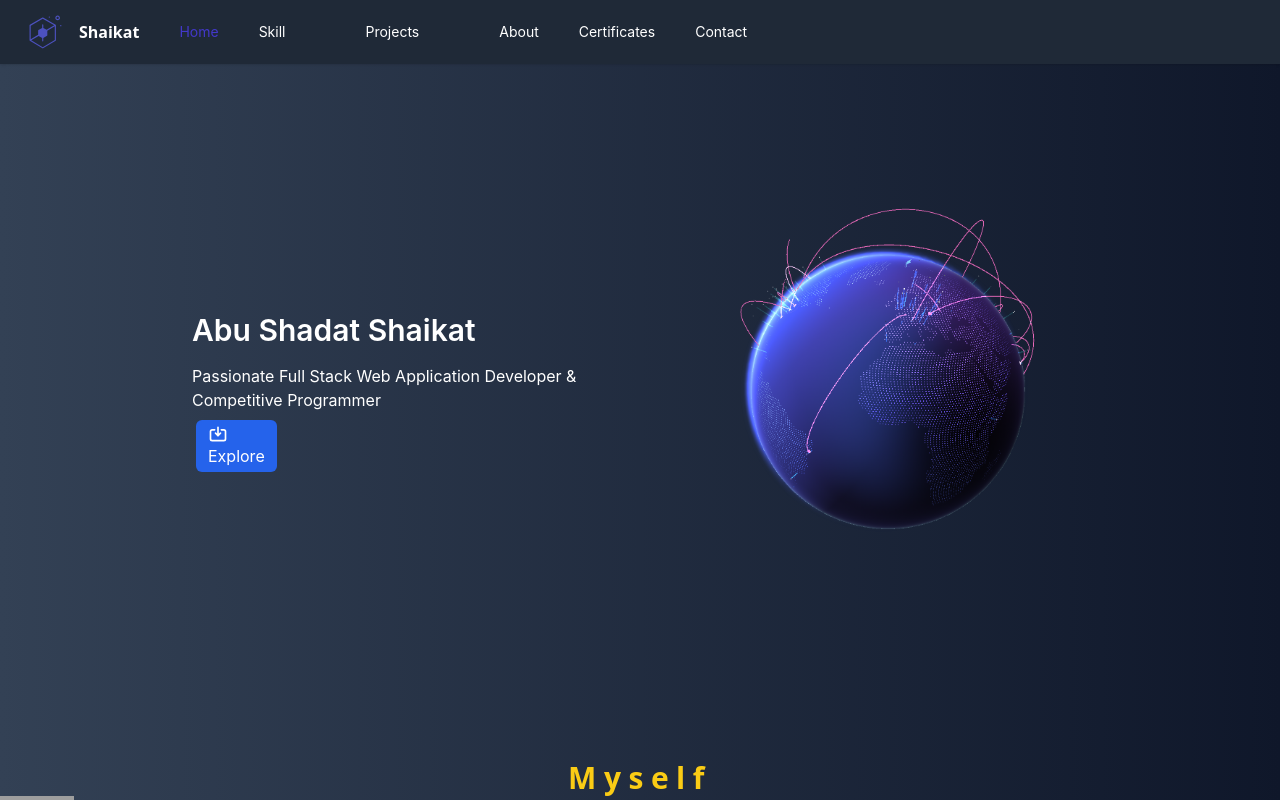
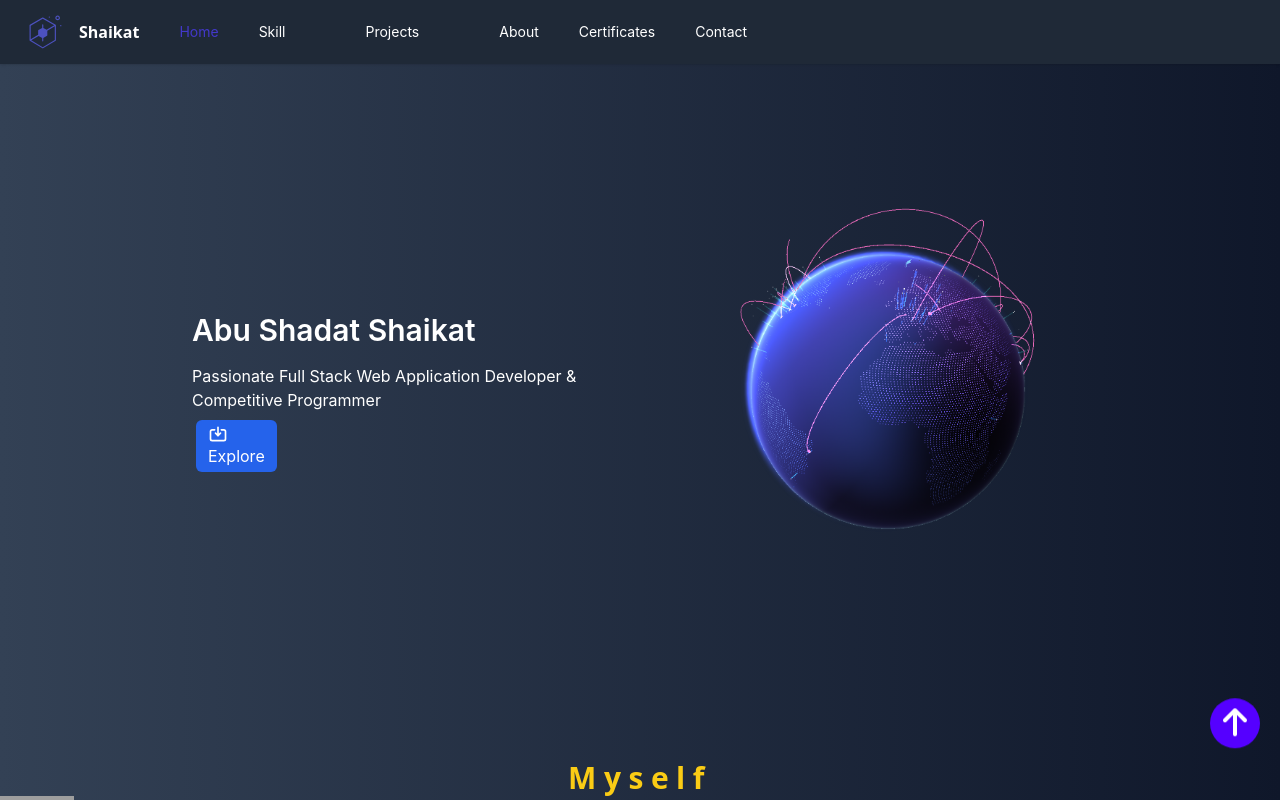
Before and after one commit to asm-shaikat/Portfolio-1.0, a React (Create React App) app: page / in a window 1280 px wide. Shown: the top 800 px of the page. Built offline with nearby package versions, Linux system fonts and the light colour scheme; grey boxes are pictures that could not be loaded.

Commit message:
floating button added

```diff
--- a/src/components/home/Home.js
+++ b/src/components/home/Home.js
@@ -5,7 +5,7 @@ import Navbar from '../navbar/Navbar';
 // Import Swiper React components
 import { Swiper, SwiperSlide } from "swiper/react";
 import { FontAwesomeIcon } from '@fortawesome/react-fontawesome';
-import { faPaperPlane } from '@fortawesome/free-solid-svg-icons';
+import { faPaperPlane,faArrowUp } from '@fortawesome/free-solid-svg-icons';
 // Import Swiper styles
 import "swiper/css";
 import "swiper/css/zoom";
@@ -193,7 +193,10 @@ const Home = () => {
                     </div>
                 </div>
             </section>
-
+            <a href="#" className="float animate-bounce">
+                {/* <i class="fa fa-plus my-float"></i> */}
+                <FontAwesomeIcon icon={faArrowUp} className="fa-2x text-white p-2" />
+            </a>
 
         </div>
     );
--- a/src/components/home/home.css
+++ b/src/components/home/home.css
@@ -4,3 +4,16 @@
     height: 50%;
     object-fit: cover;
   }
+
+  .float{
+    position:fixed;
+    width:50px;
+    height:50px;
+    bottom:40px;
+    right:20px;
+    background-color:rgb(85, 0, 255);
+    color:#FFF;
+    border-radius:50px;
+    text-align:center;
+    box-shadow: 2px  rgb(0, 217, 255);
+  }
--- a/src/components/skills/Skills.js
+++ b/src/components/skills/Skills.js
@@ -19,7 +19,7 @@ const Skills = () => {
                         <div className='bg-slate-800 text-center p-2 border  border-yellow-700'><FontAwesomeIcon className='text-yellow-500 fa-5x' icon={faJs} /><p className='text-white'>JavaScript</p></div>
                         <div className='bg-slate-800 text-center p-2 border  border-yellow-700'><FontAwesomeIcon className='text-cyan-600  fa-5x' icon={faReact} /><p className='text-white'>React</p></div>
                         <div className='bg-slate-800 text-center p-2 border  border-yellow-700'><img className='w-14 ml-4 pb-6  lg:pb-6 lg:ml-20' src="skill-img/tailwind.png" alt="" /><p className='text-white'>Tailwind</p></div>
-                        <div className='bg-slate-800 text-center p-2 border  border-yellow-700'><img className='lg:ml-16 ml-2 pb-4 w-20' src="skill-img/bootstrap.png" alt="" /><p className='text-white'>BootStrap</p></div>
+                        <div className='bg-slate-800 text-center p-2 border  border-yellow-700'><img className='lg:ml-16  pb-4 w-20' src="skill-img/bootstrap.png" alt="" /><p className='text-white'>BootStrap</p></div>
                         <div className='bg-slate-800 text-center p-2 border  border-yellow-700'><FontAwesomeIcon className='text-blue-600  fa-5x' icon={faCss3} /><p className='text-white'>CSS</p></div>
                         <div className='bg-slate-800 text-center p-2 border  border-yellow-700'><FontAwesomeIcon className='text-green-600  fa-5x' icon={faHtml5} /><p className='text-white'>HTML</p></div>
                     </div>
@@ -30,7 +30,7 @@ const Skills = () => {
                 <div className='p-4'><p className='text-white ml-10  border-b-2 w-20 border-cyan-300 lg:text-2xl'>Backend</p></div>
                 <div className='w-full '>
                     <div className='grid grid-cols-3 grid-row-3 lg:grid-row-2  lg:grid-cols-4  w-4/5 lg:w-3/5 ml-10 lg:ml-52'>
-                        <div className='bg-slate-800 text-center p-2 border  border-yellow-700'><img className='ml-6 lg:ml-20 w-42 pt-2 mb-6' src="skill-img/cpp.svg" alt="" /><p className='text-white'>CPP</p></div>
+                        <div className='bg-slate-800 text-center p-2 border  border-yellow-700'><img className='ml-4 lg:ml-20 w-50 pt-2 mb-6' src="skill-img/cpp.svg" alt="" /><p className='text-white'>CPP</p></div>
                         <div className='bg-slate-800 text-center p-2 border  border-yellow-700'><FontAwesomeIcon className='text-green-600 fa-5x' icon={faPython} /><p className='text-white'>Python</p></div>
                         <div className='bg-slate-800 text-center p-2 border  border-yellow-700'><FontAwesomeIcon className='mt-4 text-blue-600  fa-3x lg:fa-5x' icon={faPhp} /><p className='mt-4 text-white'>PHP</p></div>
                         <div className='bg-slate-800 text-center p-2 border  border-yellow-700'><FontAwesomeIcon className='text-orange-600  fa-5x' icon={faLaravel} /><p className='text-white'>Laravel</p></div>
```
